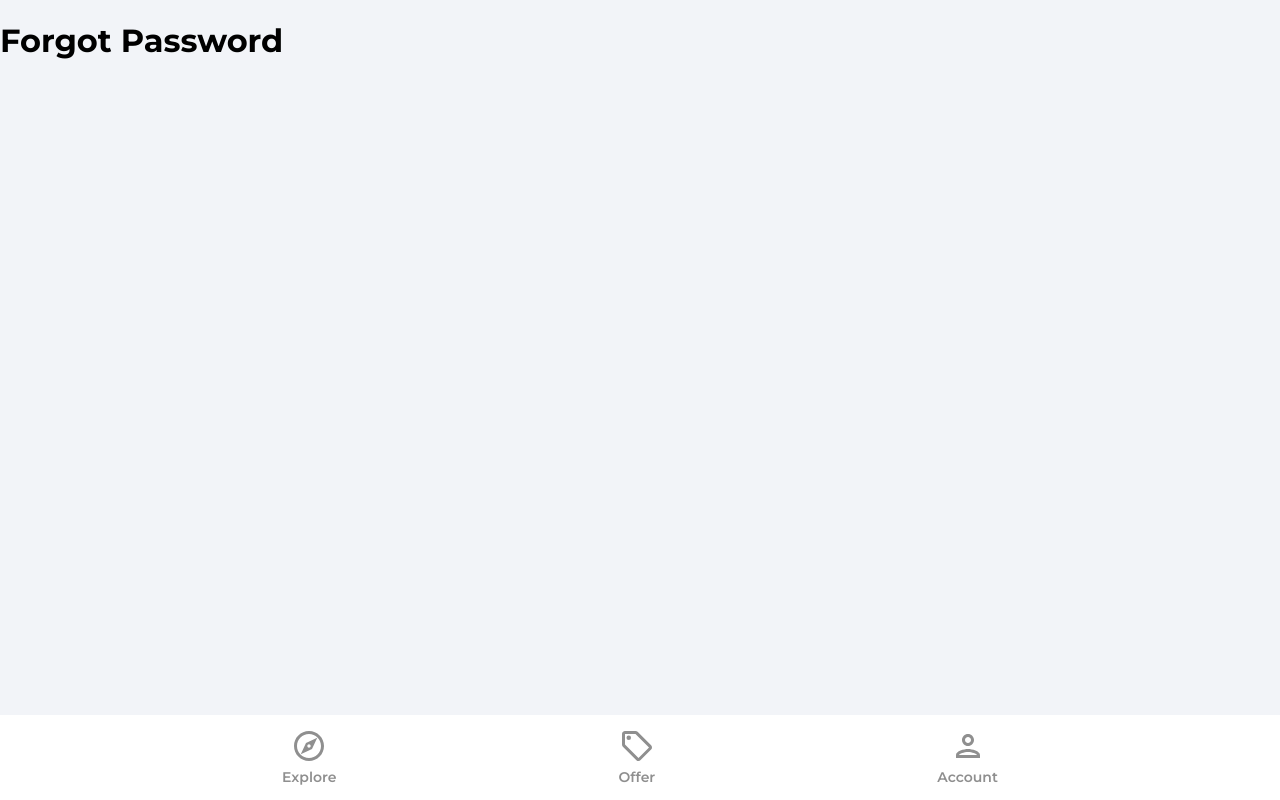
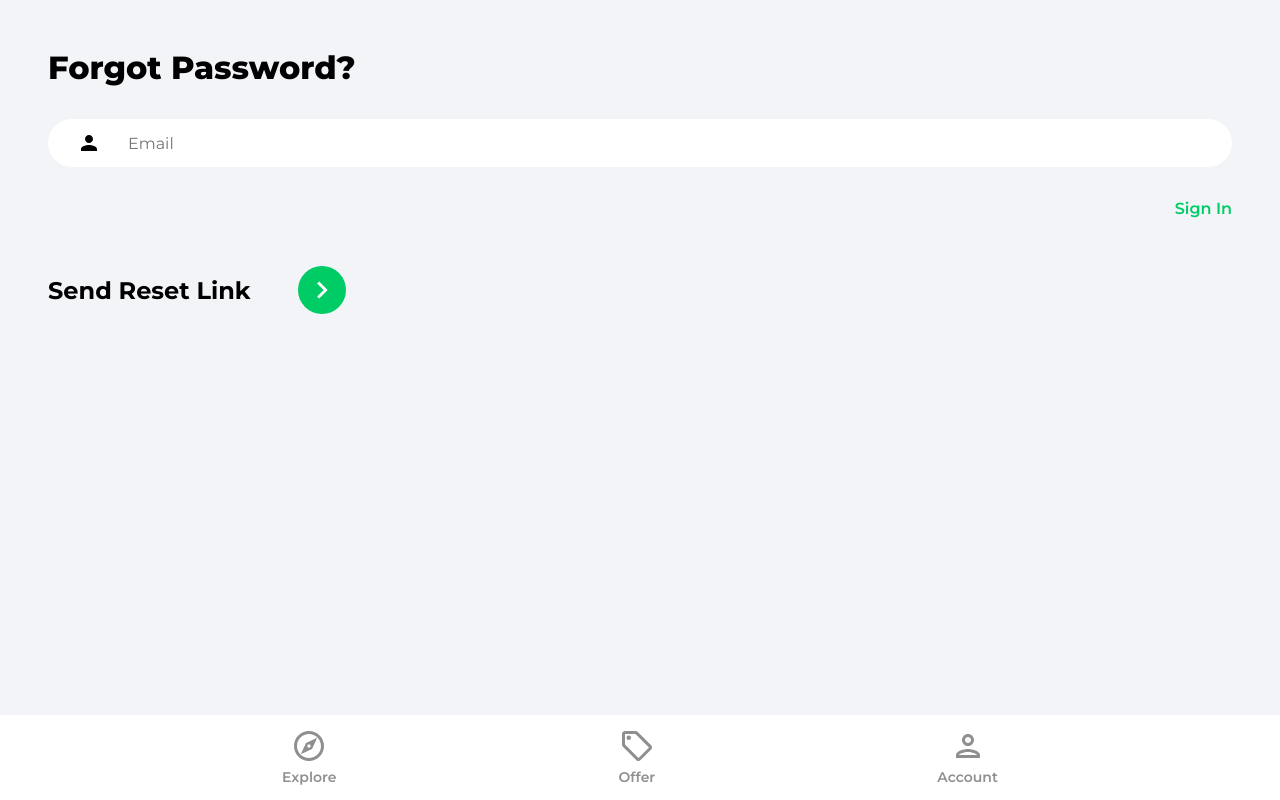
Before and after one commit to bgfranks/homebase, a React (Create React App) app: page /forgot-password in a window 1280 px wide. Built offline with nearby package versions, Linux system fonts and the light colour scheme.

Commit message:
created the forgot password functionality

```diff
--- a/src/pages/ForgotPassword.jsx
+++ b/src/pages/ForgotPassword.jsx
@@ -1,7 +1,57 @@
+import { useState } from 'react'
+import { Link } from 'react-router-dom'
+import { getAuth, sendPasswordResetEmail } from 'firebase/auth'
+import { toast } from 'react-toastify'
+
+// icon
+import { ReactComponent as ArrowRightIcon } from '../assets/svg/keyboardArrowRightIcon.svg'
+
 export default function ForgotPassword() {
+  const [email, setEmail] = useState('')
+
+  const onChange = (e) => {
+    setEmail(e.target.value)
+  }
+
+  const onSubmit = async (e) => {
+    e.preventDefault()
+
+    try {
+      const auth = getAuth()
+
+      await sendPasswordResetEmail(auth, email)
+      toast.success('Password reset email was sent')
+    } catch (error) {
+      toast.error('No account found under this email address')
+    }
+  }
+
   return (
-    <div>
-      <h1>Forgot Password</h1>
+    <div className='pageContainer'>
+      <header>
+        <p className='pageHeader'>Forgot Password?</p>
+      </header>
+      <main>
+        <form onSubmit={onSubmit}>
+          <input
+            type='email'
+            placeholder='Email'
+            id='email'
+            value={email}
+            onChange={onChange}
+            className='emailInput'
+          />
+          <Link className='forgotPasswordLink' to='/sign-in'>
+            Sign In
+          </Link>
+          <div className='signInBar'>
+            <div className='signInText'>Send Reset Link</div>
+            <button className='signInButton'>
+              <ArrowRightIcon fill='#fff' width='34px' height='34px' />
+            </button>
+          </div>
+        </form>
+      </main>
     </div>
   )
 }
```
